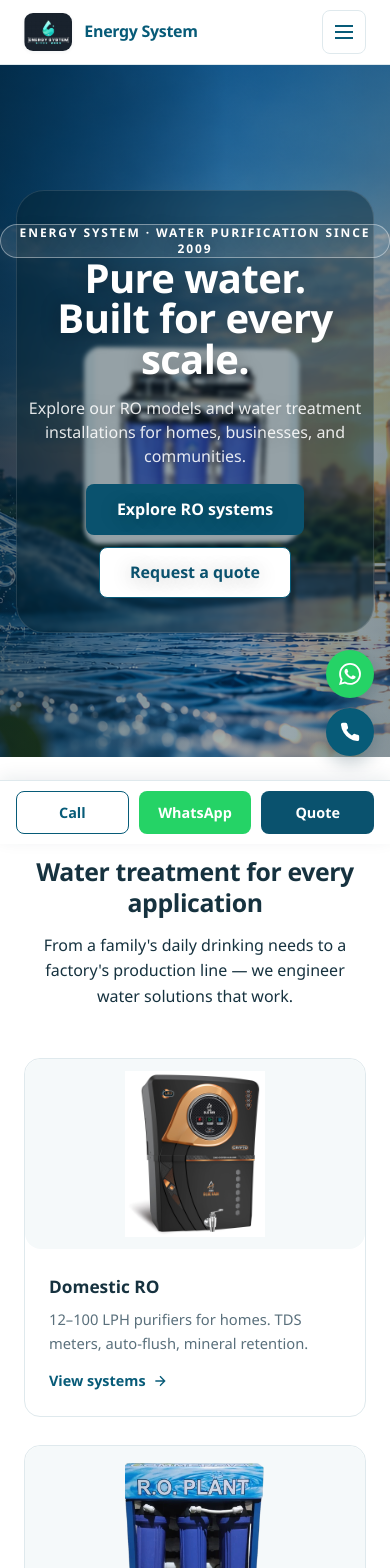
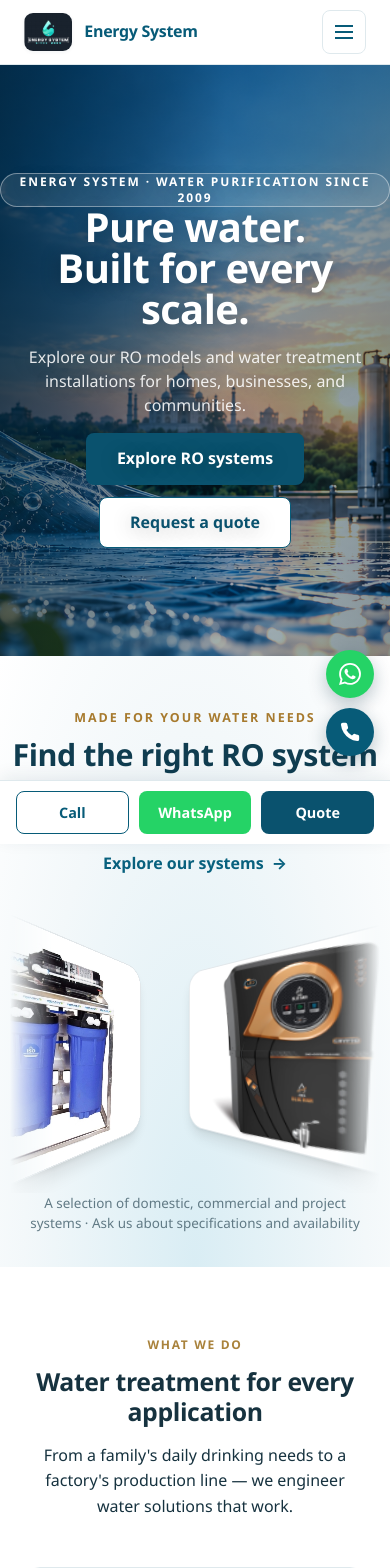
Before and after one commit to saksham1979/energy-system, a React (Vite) app: page / in a window 390 px wide. Shown: the top 1568 px of the page. Built offline with nearby package versions, Linux system fonts and the light colour scheme.

Commit message:
Move product carousel below homepage hero

```diff
--- a/src/App.tsx
+++ b/src/App.tsx
@@ -179,19 +179,7 @@ function readPage(documentSource: string, isHome: boolean) {
 
 function HomeHero() {
   return (
-    <TiltedGridHero
-      images={showcaseImages}
-      speed={4.5}
-      tileHeight={32}
-      aspectRatio={1.1}
-      curveImages={false}
-      gap={5}
-      axis={55}
-      curve={72}
-      fade={10}
-      className="home-tilted-hero relative w-full overflow-hidden"
-      aria-label="Rotating showcase of Energy System RO models and completed installations"
-    >
+    <section className="home-tilted-hero relative w-full overflow-hidden">
       <div className="home-hero-content relative z-10 flex h-full flex-col items-center justify-center px-6 py-14 text-center sm:px-10">
         <span className="mb-5 rounded-full border border-white/40 bg-white/10 px-4 py-2 text-xs font-semibold uppercase tracking-[0.16em] text-white sm:text-sm">
           Energy System · Water Purification Since 2009
@@ -213,7 +201,34 @@ function HomeHero() {
           </a>
         </div>
       </div>
-    </TiltedGridHero>
+    </section>
+  );
+}
+
+function HomeProductShowcase() {
+  return (
+    <section className="home-showcase" aria-labelledby="home-showcase-title">
+      <div className="home-showcase-heading">
+        <span className="home-showcase-eyebrow">Made for your water needs</span>
+        <h2 id="home-showcase-title">Find the right RO system</h2>
+        <p>From compact home purifiers to high-capacity commercial plants, explore a few of our models.</p>
+        <a href="pages/commercial-ro.html" className="home-showcase-link">Explore our systems <span aria-hidden="true">→</span></a>
+      </div>
+      <TiltedGridHero
+        images={showcaseImages}
+        speed={3.2}
+        tileHeight={60}
+        aspectRatio={1.15}
+        curveImages={false}
+        gap={8}
+        axis={52}
+        curve={64}
+        fade={12}
+        className="home-product-carousel relative w-full overflow-hidden"
+        aria-label="Revolving gallery of Energy System RO models and completed installations"
+      />
+      <p className="home-showcase-note">A selection of domestic, commercial and project systems · Ask us about specifications and availability</p>
+    </section>
   );
 }
 
@@ -246,6 +261,7 @@ export default function App() {
     <>
       <div className="legacy-page" dangerouslySetInnerHTML={{ __html: beforeHero }} />
       <HomeHero />
+      <HomeProductShowcase />
       <div className="legacy-page" dangerouslySetInnerHTML={{ __html: afterHero }} />
     </>
   );
--- a/src/index.css
+++ b/src/index.css
@@ -10,8 +10,8 @@
 }
 
 .home-tilted-hero {
-  height: min(88vh, 780px);
-  min-height: 590px;
+  height: min(76vh, 700px);
+  min-height: 520px;
   color: #fff;
   background-color: #071f2b;
   background-image: url("../assets/BG_homepage1.png");
@@ -30,7 +30,7 @@
 }
 
 .home-tilted-hero > div[aria-hidden="true"] {
-  z-index: 1;
+  z-index: 0;
 }
 
 .home-tilted-hero > div:last-child {
@@ -42,14 +42,7 @@
 }
 
 .home-hero-content::before {
-  position: absolute;
-  z-index: -1;
-  inset: 18% 4%;
-  content: "";
-  border: 1px solid rgb(255 255 255 / 12%);
-  border-radius: 28px;
-  background: rgb(4 31 43 / 42%);
-  backdrop-filter: blur(2px);
+  content: none;
 }
 
 .home-hero-content h1 {
@@ -62,6 +55,43 @@
   color: rgb(255 255 255 / 88%);
 }
 
+.home-showcase {
+  position: relative;
+  overflow: hidden;
+  padding: clamp(48px, 6vw, 78px) 24px 34px;
+  background: radial-gradient(ellipse at 50% 100%, #d9edf4 0%, #f3f8fa 62%, #fff 100%);
+  text-align: center;
+}
+
+.home-showcase-heading { max-width: 760px; margin: 0 auto; }
+.home-showcase-eyebrow {
+  color: #a77a2e;
+  font-size: .78rem;
+  font-weight: 800;
+  letter-spacing: .16em;
+  text-transform: uppercase;
+}
+.home-showcase-heading h2 {
+  margin: 10px 0 12px;
+  color: #103d50;
+  font-size: clamp(1.9rem, 4vw, 3rem);
+  line-height: 1.08;
+}
+.home-showcase-heading p { margin: 0 auto 14px; max-width: 620px; color: #526d79; line-height: 1.65; }
+.home-showcase-link { display: inline-flex; align-items: center; gap: 8px; color: #08617e; font-weight: 750; text-decoration: none; }
+.home-showcase-link span { transition: transform .2s ease; }
+.home-showcase-link:hover span { transform: translateX(4px); }
+.home-product-carousel {
+  height: clamp(300px, 35vw, 410px);
+  max-width: 1440px;
+  margin: 16px auto 0;
+  contain: layout paint;
+}
+.home-product-carousel > div[aria-hidden="true"] { z-index: 1; }
+.home-product-carousel img { border: 1px solid rgb(16 61 80 / 12%); border-radius: 18px; background: white; box-shadow: 0 18px 46px rgb(13 53 70 / 19%); transition: box-shadow .25s ease; }
+.home-product-carousel:hover img { box-shadow: 0 23px 54px rgb(13 53 70 / 25%); }
+.home-showcase-note { margin: 0; color: #617a85; font-size: .84rem; }
+
 .category-product-image {
   display: block;
   width: 100%;
@@ -70,7 +100,10 @@
   border-radius: var(--radius-lg);
   background: #f5f9fa;
   object-fit: contain;
+  transition: transform .3s ease, box-shadow .3s ease;
 }
+
+.grid-3 article.card:hover .category-product-image { transform: scale(1.035); box-shadow: 0 12px 28px rgb(13 53 70 / 12%); }
 
 .product-card-image {
   display: block;
@@ -97,7 +130,10 @@
 
 @media (max-width: 640px) {
   .home-tilted-hero {
-    height: min(82vh, 720px);
-    min-height: 540px;
+    height: min(70vh, 640px);
+    min-height: 490px;
   }
+  .home-showcase { padding-right: 10px; padding-left: 10px; }
+  .home-product-carousel { height: 300px; }
+  .home-showcase-note { max-width: 340px; margin: 0 auto; line-height: 1.5; }
 }
```
